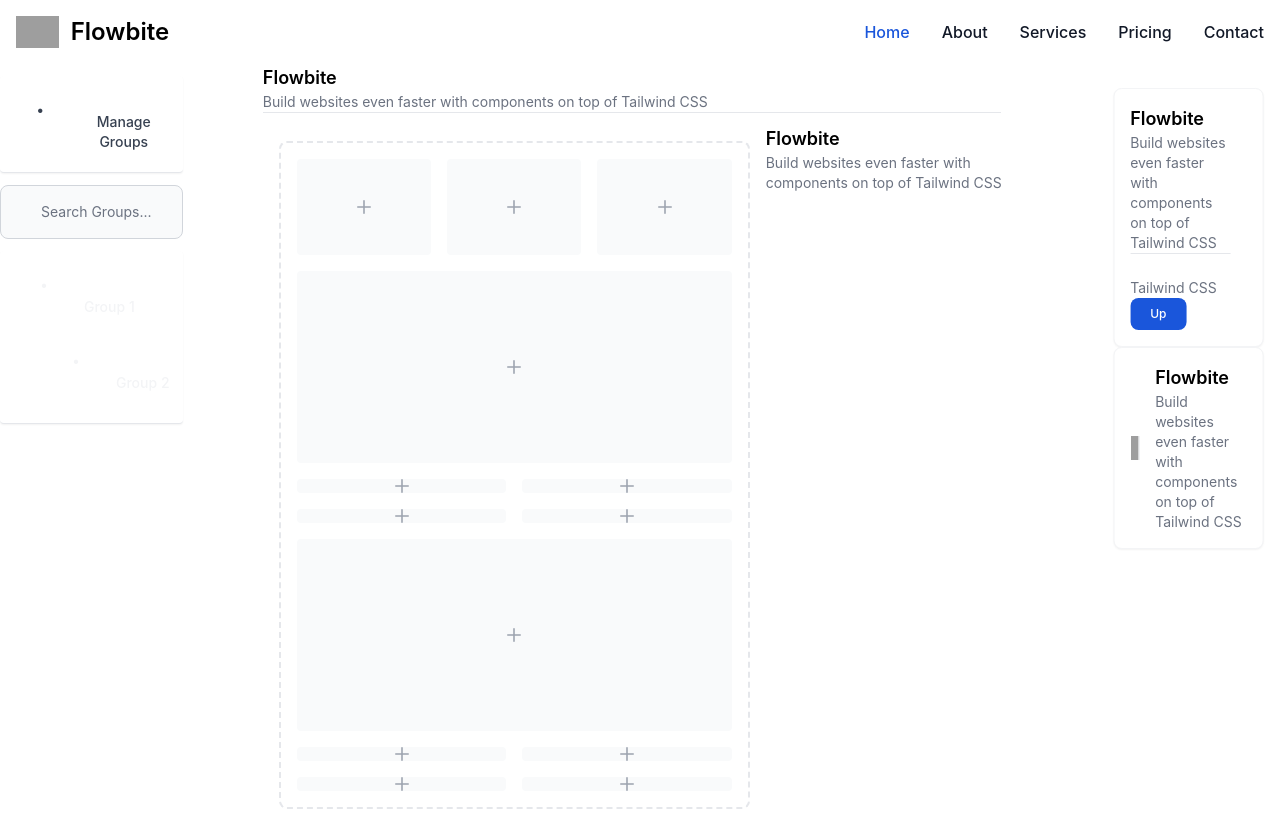
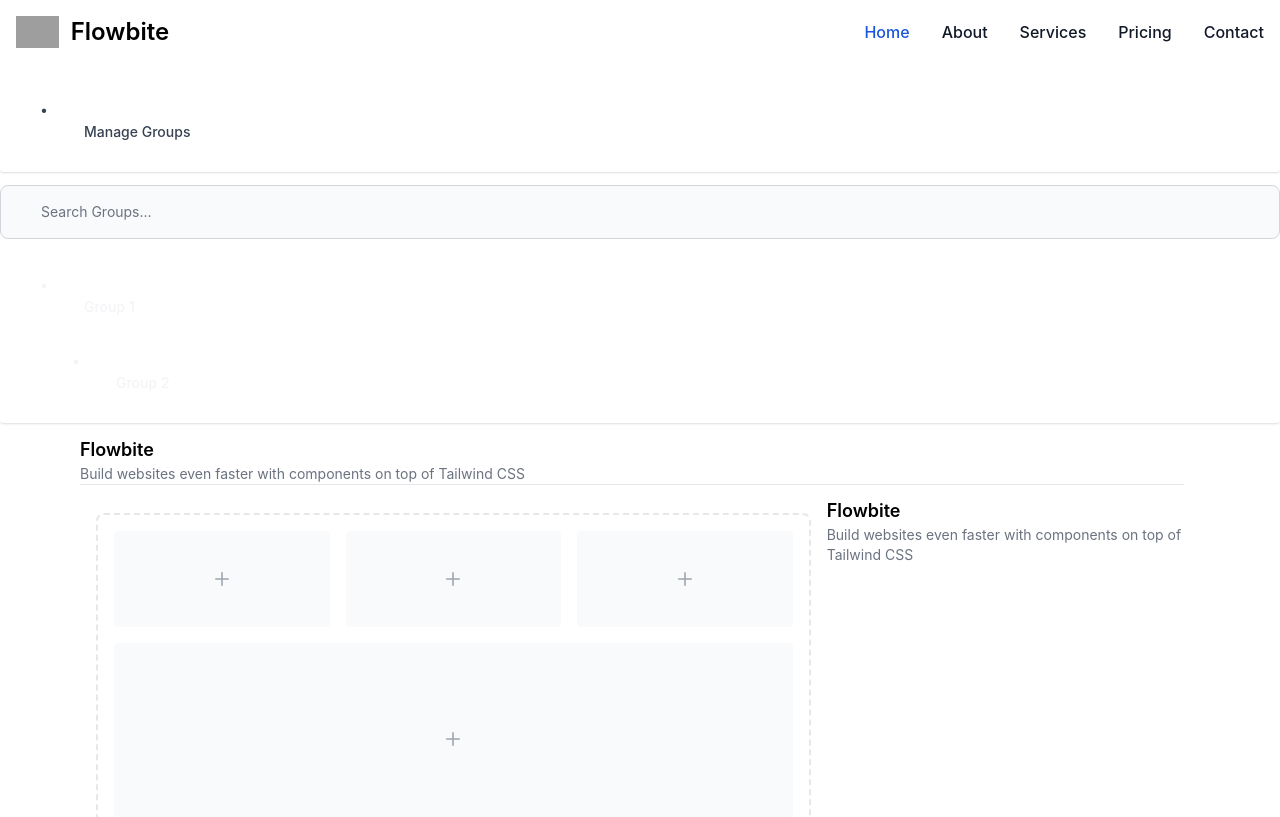
Before and after one commit to canata09/Tailwind-Flowbite-ReactJS-Library, a React (Create React App) app: page / in a window 1280 px wide. Shown: the top 817 px of the page. Built offline with nearby package versions, Linux system fonts and the light colour scheme; grey boxes are pictures that could not be loaded.

Commit message:
Update App.js

```diff
--- a/src/App.js
+++ b/src/App.js
@@ -32,7 +32,7 @@ function App() {
 
 
       <Navabar />
-      <div class="grid grid-cols-layout">
+      <div class="grid grid-cols-effect">
         <div>
           <div className={right.root.base}>
             <ul className={right.root.list}>
```
